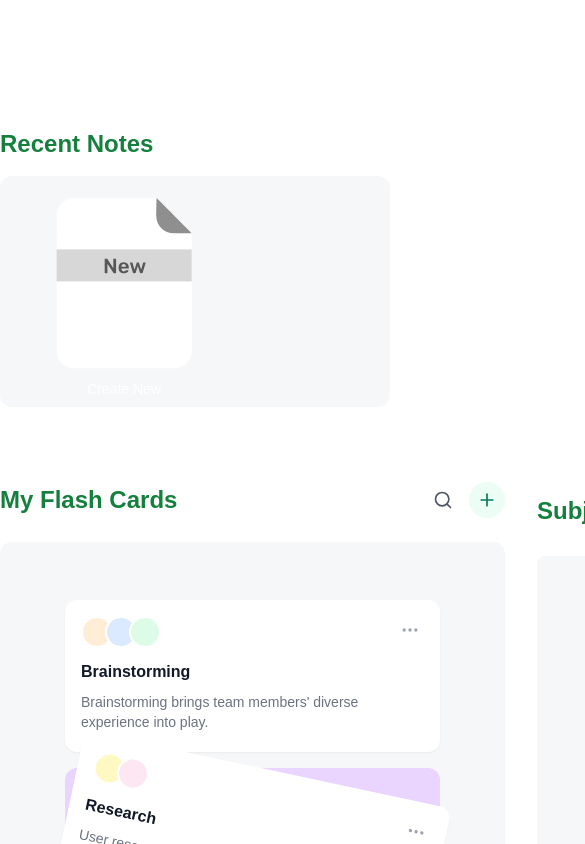
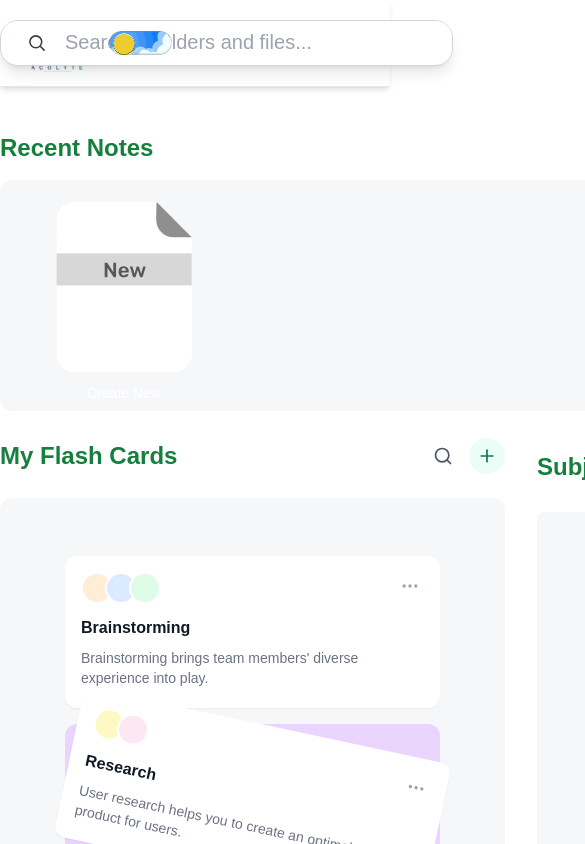
Before and after one commit to KarthikeyaKollu/redesign-dashboard, a Next.js app: page /notes in a window 390 px wide. Shown: the top 844 px of the page, 585 px wide, since content can reach past the window. Built offline with nearby package versions, Linux system fonts and the light colour scheme.

Commit message:
Header, Todo, Sidebar Component [Responsive]

```diff
--- a/app/notes/page.tsx
+++ b/app/notes/page.tsx
@@ -9,16 +9,23 @@ import { DashHeader } from "@/components/DashHeader";
 
 const page = () => {
   return (
-    <div className="mt-32 font-rubik">
-      <SubjectFolders />
-      <div className="flex  gap-8 mt-20 mb-20">
-        <FlashCards />
-        <SubjectsFiles fileType="note" />
+    <div className="font-rubik pt-[100px]">
+      <DashHeader />
+      <div className="flex gap-8 mt-8">
+        <div className="hidden lg:block">
+          <SidebarNav />
+        </div>
+        <div className="flex-1 flex flex-col gap-8">
+          <SubjectFolders />
+          <div className="flex gap-8">
+            <FlashCards />
+            <SubjectsFiles fileType="note" />
+          </div>
+        </div>
+        <div className="hidden xl:block">
+          <TodoList />
+        </div>
       </div>
-
-      <SidebarNav />
-      <TodoList />
-      <DashHeader />
     </div>
   );
 };
--- a/components/DashHeader.tsx
+++ b/components/DashHeader.tsx
@@ -7,11 +7,10 @@ import Search from "@/components/Search";
 import { useRouter } from "next/navigation";
 import { Button } from "@/components/ui/button";
 import DarkToggleButton from "@/components/DarkModeToggle";
-import notification from '@/public/notification.svg'
-import calender from '@/public/calendar.svg'
-import textquestion from '@/public/textquestion.svg'
-import avatar from '@/public/Photo.png'
-
+import notification from "@/public/notification.svg";
+import calender from "@/public/calendar.svg";
+import textquestion from "@/public/textquestion.svg";
+import avatar from "@/public/Photo.png";
 
 export function DashHeader() {
   const router = useRouter();
@@ -20,26 +19,43 @@ export function DashHeader() {
   };
   const handleLogoClick = () => {
     router.push("/dashboard");
-  }
+  };
 
   return (
-    <header className="w-full h-[87px] border-b flex items-center justify-between px-4 md:px-6 lg:px-8">
-      {/* Logo & Search */}
-      <div className="flex items-center justify-between w-[60vw] gap-4">
-        <Image src={acolyte} alt="Logo" className="w-24 h-24 cursor-pointer" onClick={handleLogoClick} />
-        <div className="hidden md:block w-full max-w-md">
-          <Search />
-        </div>
+    <header className="w-full h-[87px] border-b flex items-center justify-between px-4 md:px-6 lg:px-8 fixed top-0 left-0 right-0 bg-white shadow-md z-50">
+      {/* Logo */}
+      <div className="flex items-center gap-4">
+        <Image
+          src={acolyte}
+          alt="Logo"
+          className="w-24 h-24 cursor-pointer"
+          onClick={handleLogoClick}
+        />
+      </div>
+
+      {/* Centered Search Bar */}
+      <div className="absolute left-1/2 transform -translate-x-1/2 w-full max-w-md">
+        <Search />
       </div>
 
       {/* Right Icons and User Info */}
       <div className="flex items-center gap-4 ml-2">
-        <div className="mr-5" ><DarkToggleButton /></div>
+        <div className="mr-5">
+          <DarkToggleButton />
+        </div>
         <button className="w-8 h-8 flex items-center justify-center rounded-lg hover:bg-gray-100">
-          <Image src={notification} className="w-5 h-5 text-gray-600" alt={""} />
+          <Image
+            src={notification}
+            className="w-5 h-5 text-gray-600"
+            alt={""}
+          />
         </button>
         <button className="w-8 h-8 flex items-center justify-center rounded-lg hover:bg-gray-100">
-          <Image src={textquestion} className="w-5 h-5 text-gray-600" alt={""} />
+          <Image
+            src={textquestion}
+            className="w-5 h-5 text-gray-600"
+            alt={""}
+          />
         </button>
         <button className="w-8 h-8 flex items-center justify-center rounded-lg hover:bg-gray-100">
           <Image src={calender} className="w-5 h-5 text-gray-600" alt={""} />
@@ -50,7 +66,11 @@ export function DashHeader() {
           className="flex items-center gap-3 p-2 hover:bg-gray-100 rounded-lg transition-all duration-200 cursor-pointer"
           onClick={handleProfileClick}
         >
-          <Image src={avatar} alt="" className="w-10 h-10 rounded-full bg-gray-200 flex-shrink-0" />
+          <Image
+            src={avatar}
+            alt=""
+            className="w-10 h-10 rounded-full bg-gray-200 flex-shrink-0"
+          />
         </div>
       </div>
     </header>
```
